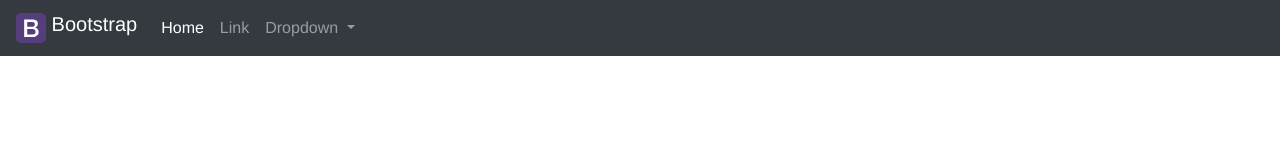
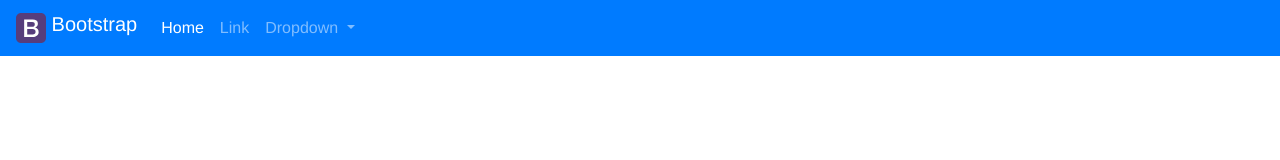
Before and after one commit to abhi67srm/illuminatech-mini-site, a website: page src/index.html in a window 1280 px wide. Drawn offline with Linux system fonts and the light colour scheme.

Commit message:
navbar color change

```diff
--- a/src/index.html
+++ b/src/index.html
@@ -12,7 +12,7 @@
 </head>
 <body>
     <!-- Image and text -->
-    <nav class="navbar navbar-expand-lg navbar-dark bg-dark">
+    <nav class="navbar navbar-expand-lg navbar-dark bg-primary">
         <a class="navbar-brand" href="#">
             <img src="./assets/logo.svg" w  idth="30" height="30" class="d-inline-block align-top" alt=""> Bootstrap
         </a>
```
